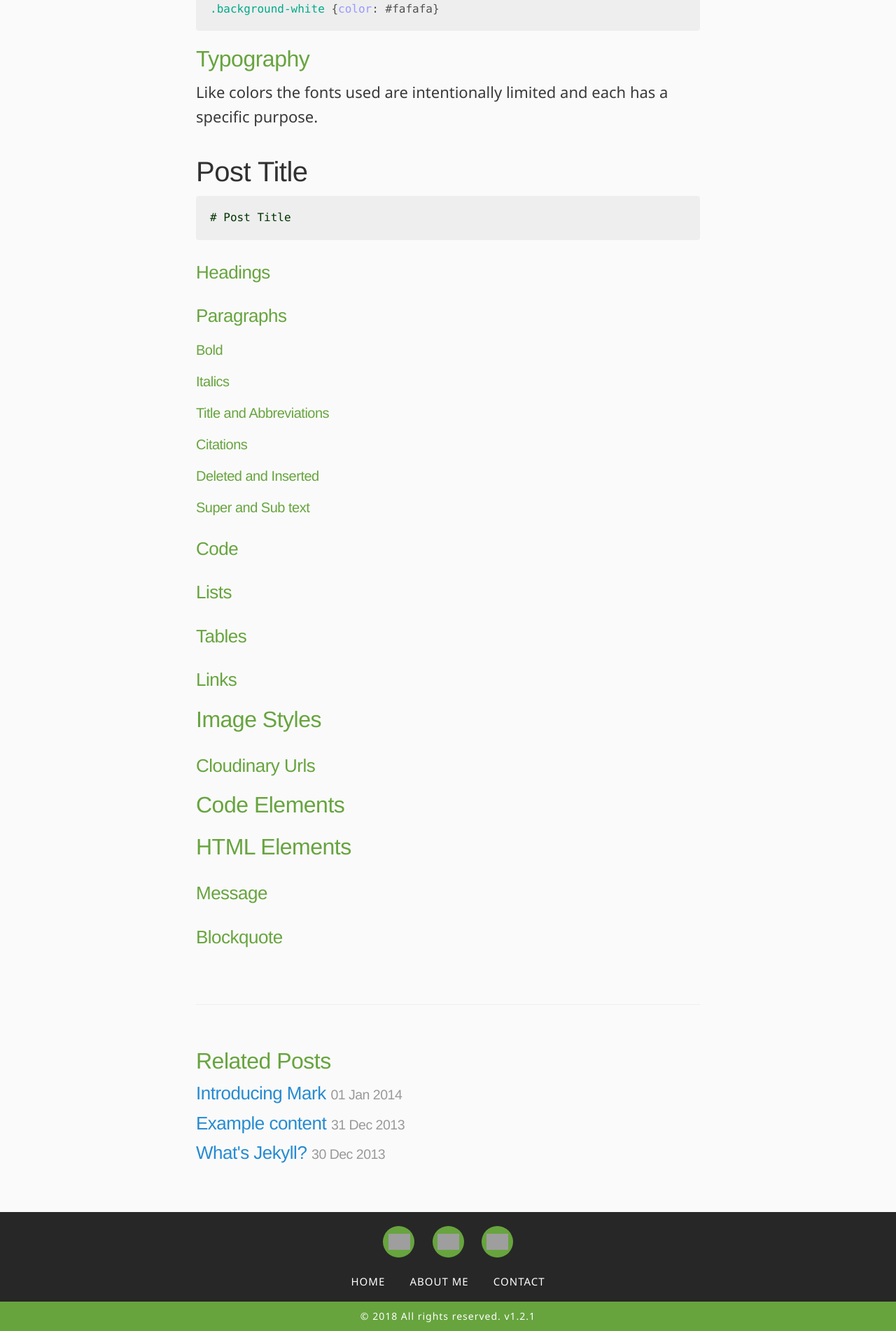
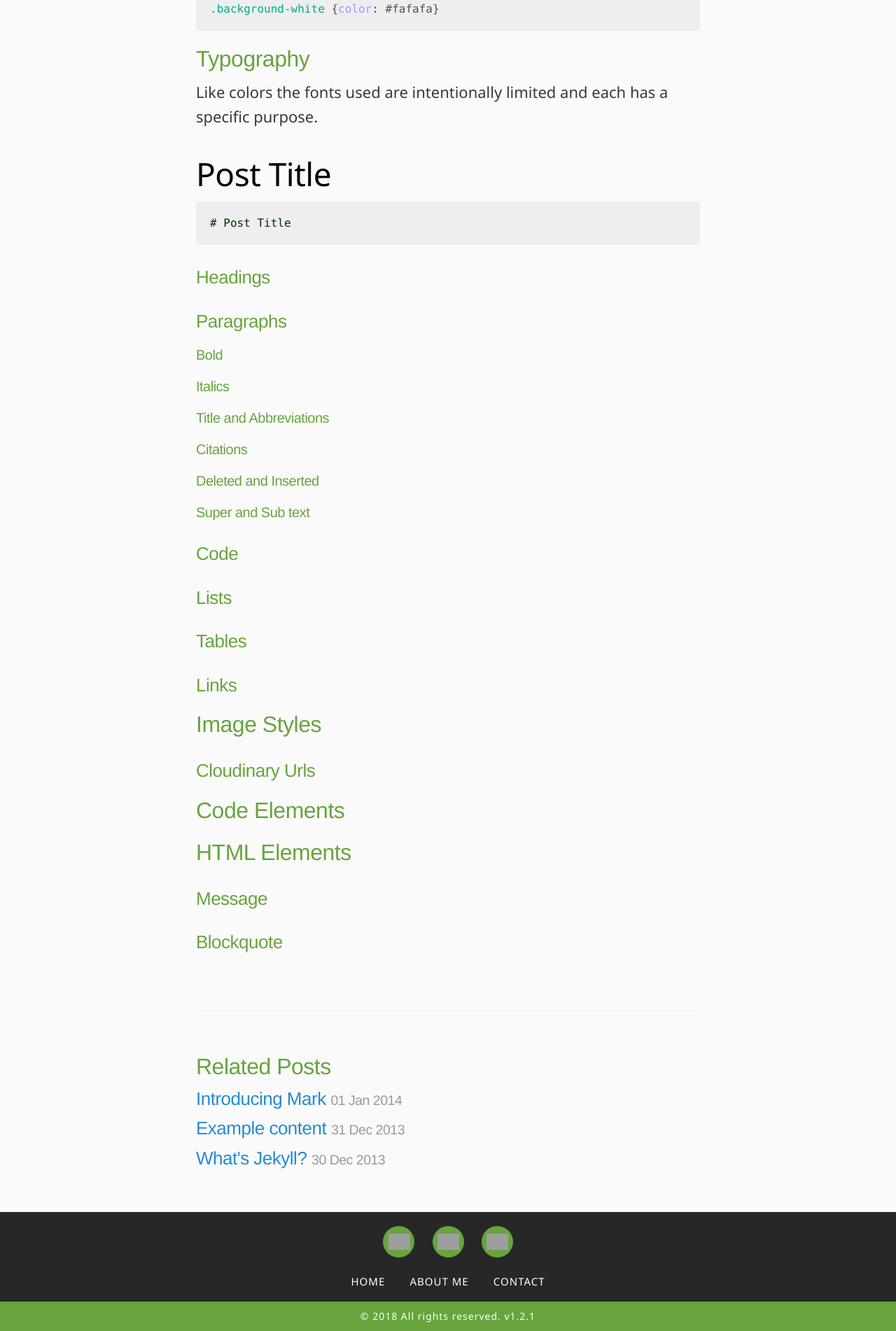
Before and after one commit to markthelefty/markthelefty.github.io, a Jekyll site: the page built from _posts/2018-07-30-theme-style-guide.markdown, in a window 1280 px wide. Shown: the part 1024-2926 px from the top of the page at 70% size. Built offline with Jekyll 4.4.1, drawn with Linux system fonts in a browser that asks for light colours; some web fonts are replaced; our own code applies the rules of GitHub Pages for plain Markdown files; grey boxes are pictures that could not be loaded.

Commit message:
Updated Theme Style Guide

````diff
--- a/_posts/2018-07-30-theme-style-guide.markdown
+++ b/_posts/2018-07-30-theme-style-guide.markdown
@@ -18,7 +18,7 @@ The goal is to use several core "brand" colors. Currently there are two primary
 Like colors the fonts used are intentionally limited and each has a specific purpose.
 
 # Post Title
-
+{: .post-title}
 ```markdown
 # Post Title
 ```
````
